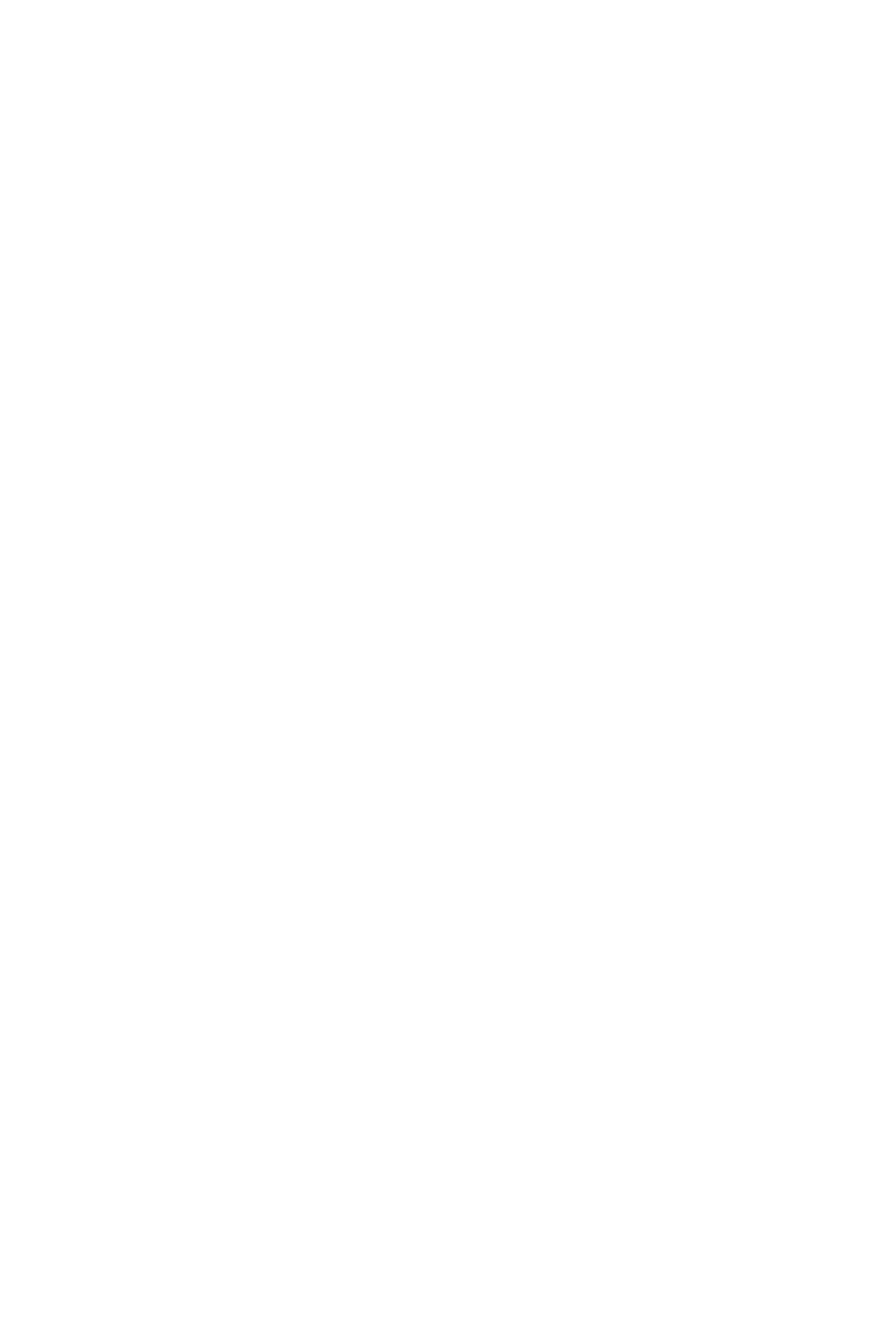
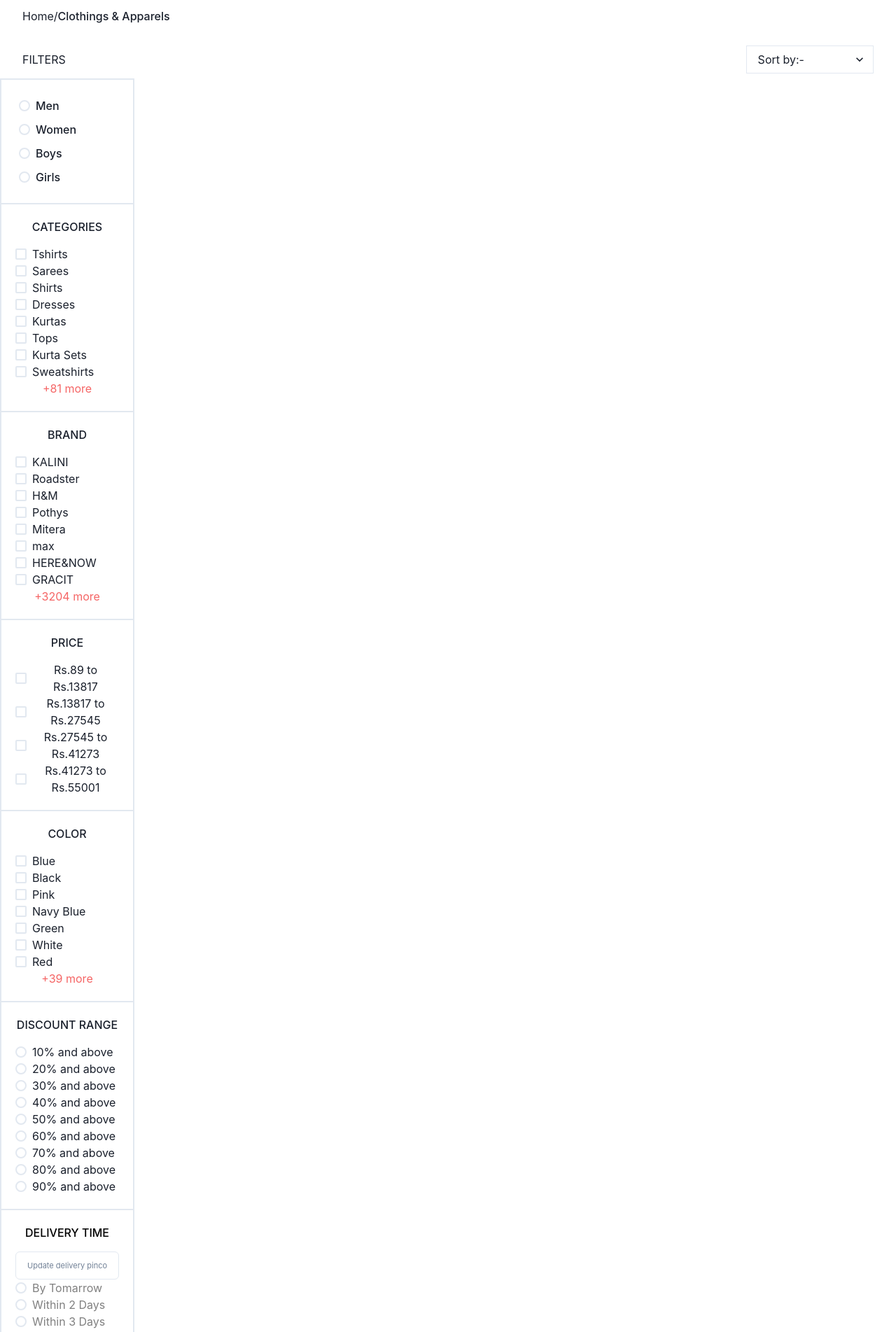
Before and after one commit to sonugupta1234/accidental-tin-1024, a React (Create React App) app in the folder client/: page /products in a window 1280 px wide. Before the commit this address had no page. Shown: the part 40-1943 px from the top of the page at 70% size. Before the commit the page ends 800 px from the top, so only its background shows below. Built offline with nearby package versions, Linux system fonts and the light colour scheme.

Commit message:
product sidebar CSS done

```diff
--- a/client/src/Components/AllRoutes.jsx
+++ b/client/src/Components/AllRoutes.jsx
@@ -2,6 +2,7 @@ import React from 'react'
 import {Routes,Route} from "react-router-dom"
 import LandingPage from '../Pages/Landing-page/LandingPage';
 import { Login } from '../Pages/Login';
+import Products from '../Pages/Products/Products';
 import { SignUp } from '../Pages/SignUp';
 
 
@@ -13,6 +14,7 @@ const AllRoutes = () => {
      <Route path="/" element={<LandingPage/>} />
        <Route path="/login" element={<Login />} />
        <Route path="/register" element={<SignUp />} />
+       <Route path="/products" element={<Products/>} />
     </Routes>
     </>
   )
--- a/client/src/Pages/Landing-page/LandingPage.jsx
+++ b/client/src/Pages/Landing-page/LandingPage.jsx
@@ -29,7 +29,7 @@ const LandingPage = () => {
           w={{ base: "100%", md: "100%", lg: "98%" }}
           m={"auto"}
           position={"relative"}
-          height={{ base: "280px", md: "400", lg: "500px" }}
+          height={{ base: "280px", md: "400", lg: "550px" }}
           width={"full"}
           overflow={"hidden"}
         >
@@ -51,7 +51,7 @@ const LandingPage = () => {
               <Box key={index} boxShadow={"rgba(0, 0, 0, 0.24) 0px 3px 8px"}>
                 <Image
                   w={{ base: "100%", md: "100%", lg: "100%" }}
-                  h={{ base: "200px", md: "300px", lg: "450px" }}
+                  h={{ base: "200px", md: "300px", lg: "500px" }}
                   src={url}
                 />
               </Box>
--- /dev/null
+++ b/client/src/Pages/Products/Products.jsx
@@ -0,0 +1,200 @@
+import {
+  Box,
+  Checkbox,
+  Input,
+  Radio,
+  RadioGroup,
+  Select,
+  Text,
+} from "@chakra-ui/react";
+import React from "react";
+import { useState } from "react";
+
+const Products = () => {
+  const [value, setValue] = useState("1");
+  return (
+    <>
+      <Box w={{ base: "100%", md: "100%", lg: "100%" }}>
+        <Box m="4% auto 0.5% auto" w={{ base: "98%", md: "95%", lg: "95%" }}>
+          <Box display={"flex"} alignItems="center">
+            <Text>Home/</Text>
+            <Text fontWeight={500}>Clothings & Apparels</Text>
+          </Box>
+          <Box
+            display={"flex"}
+            alignItems="center"
+            justifyContent={"space-between"}
+            mt={{ lg: "30px" }}
+          >
+            {" "}
+            <Text>FILTERS</Text>{" "}
+            <Select w={"15%"} borderRadius="0px">
+              <option value="">Sort by:-</option>
+              <option value="">Recommended</option>
+              <option value="">What,s New</option>
+              <option value="">Popularity</option>
+              <option value="">Better Discount</option>
+              <option value="">Price: Hight to Low</option>
+              <option value="">Price: Low to High</option>
+              <option value="">Customer Rating</option>
+            </Select>
+          </Box>
+        </Box>
+        {/* ================================ */}
+        <Box>
+          <Box background={"#fff"} width="15%" h={"auto"} borderWidth={"1px"}>
+            {/* ================men women boys girls ================= */}
+            <RadioGroup
+              onChange={setValue}
+              value={value}
+              display={"flex"}
+              flexDirection="column"
+              borderWidth={"1px"}
+              fontWeight={"500"}
+              p={"20px"}
+            >
+              <Radio m={"5px"}>Men</Radio>
+              <Radio m={"5px"}>Women</Radio>
+              <Radio m={"5px"}>Boys</Radio>
+              <Radio m={"5px"}>Girls</Radio>
+            </RadioGroup>
+            {/* =================category================ */}
+            <Box
+              display={"flex"}
+              flexDirection="column"
+              borderWidth={"1px"}
+              p={"20px"}
+            >
+              <Text fontWeight={"500"} mb={"15px"}>
+                CATEGORIES
+              </Text>
+              <Checkbox value={""}> Tshirts</Checkbox>
+              <Checkbox value={""}> Sarees</Checkbox>
+              <Checkbox value={""}> Shirts</Checkbox>
+              <Checkbox value={""}> Dresses</Checkbox>
+              <Checkbox value={""}> Kurtas</Checkbox>
+              <Checkbox value={""}> Tops</Checkbox>
+              <Checkbox value={""}> Kurta Sets</Checkbox>
+              <Checkbox value={""}> Sweatshirts</Checkbox>
+              <Text color={"red.400"} cursor={"pointer"}>
+                +81 more
+              </Text>
+            </Box>
+            {/* =========== BRAND =============== */}
+            <Box
+              display={"flex"}
+              flexDirection="column"
+              borderWidth={"1px"}
+              p={"20px"}
+            >
+              <Text fontWeight={"500"} mb={"15px"}>
+              BRAND
+              </Text>
+              <Checkbox value={""}> KALINI</Checkbox>
+              <Checkbox value={""}> Roadster</Checkbox>
+              <Checkbox value={""}> H&M</Checkbox>
+              <Checkbox value={""}> Pothys</Checkbox>
+              <Checkbox value={""}> Mitera</Checkbox>
+              <Checkbox value={""}> max</Checkbox>
+              <Checkbox value={""}> HERE&NOW</Checkbox>
+              <Checkbox value={""}> GRACIT</Checkbox>
+              <Text color={"red.400"} cursor={"pointer"}>
+                +3204 more
+              </Text>
+            </Box>
+            {/* ====================PRICE======================== */}
+            <Box
+              display={"flex"}
+              flexDirection="column"
+              borderWidth={"1px"}
+              p={"20px"}
+            >
+              <Text fontWeight={"500"} mb={"15px"}>
+             PRICE
+              </Text>
+
+              <Checkbox value={""}> Rs.89 to Rs.13817</Checkbox>
+              <Checkbox value={""}> Rs.13817 to Rs.27545</Checkbox>
+              <Checkbox value={""}> Rs.27545 to Rs.41273</Checkbox>
+              <Checkbox value={""}> Rs.41273 to Rs.55001</Checkbox>
+            </Box>
+            {/* ================COLOR===================== */}
+            <Box
+              display={"flex"}
+              flexDirection="column"
+              borderWidth={"1px"}
+              p={"20px"}
+            >
+              <Text fontWeight={"500"} mb={"15px"}>
+                COLOR
+              </Text>
+              <Checkbox value={""}>Blue</Checkbox>
+              <Checkbox value={""} > Black</Checkbox>
+              <Checkbox value={""} colorScheme="pink"> Pink</Checkbox>
+              <Checkbox value={""} > Navy Blue</Checkbox>
+              <Checkbox value={""}colorScheme="green"> Green</Checkbox>
+              <Checkbox value={""} colorScheme="gray"> White</Checkbox>
+              <Checkbox value={""}colorScheme="red"> Red</Checkbox>
+
+              <Text color={"red.400"} cursor={"pointer"}>
+                +39 more
+              </Text>
+              </Box>
+               {/* =============================Discount prices========================== */}
+               <Box
+              display={"flex"}
+              flexDirection="column"
+              borderWidth={"1px"}
+              p={"20px"}
+            >
+              <Text fontWeight={"500"} mb={"15px"}>
+                DISCOUNT RANGE
+              </Text>
+              <Radio value={''}> 10% and above</Radio>
+               <Radio value={''}> 20% and above</Radio>
+               <Radio value={''}> 30% and above</Radio>
+               <Radio value={''}> 40% and above</Radio>
+               <Radio value={''}> 50% and above</Radio>
+               <Radio value={''}> 60% and above</Radio>
+               <Radio value={''}> 70% and above</Radio>
+               <Radio value={''}> 80% and above</Radio>
+               <Radio value={''}> 90% and above</Radio>
+              </Box>
+               {/* ==========================DELIVERY TIME==================== */}
+               <Box
+              display={"flex"}
+              flexDirection="column"
+              borderWidth={"1px"}
+              p={"20px"}
+              color="gray"
+            >
+              <Text color="black"fontWeight={"500"} mb={"15px"}>
+              DELIVERY TIME
+              </Text>
+                <Input placeholder="Update delivery pincode here" fontSize={"11px"}/>
+                <Radio value={""} >By Tomarrow</Radio>
+                <Radio value={""} >Within 2 Days</Radio>
+                <Radio value={""} >Within 3 Days</Radio>
+                <Radio value={""} >Within 4 Days</Radio>
+                <Text fontSize={"11px"}>Estimated fastest delivery time. Refer to actual delivery time in Bag.</Text>
+
+              </Box>
+              {/* ===================== */}
+          </Box>
+
+          <Box></Box>
+        </Box>
+      </Box>
+    </>
+  );
+};
+
+export default Products;
+
+// background:#fff;
+// width: 15%;
+// height: 100vh;
+// position: fixed;
+// top: 0;
+// padding-left: 2%;
+// padding-top: 80px;
--- /dev/null
+++ b/client/src/Pages/Products/products.css
@@ -0,0 +1,5 @@
+*{
+    margin: 0;
+    padding: 0;
+    box-sizing: border-box;
+}
```
Also changed, not shown: client/src/Pages/Products/ProductsCard.jsx (added).
